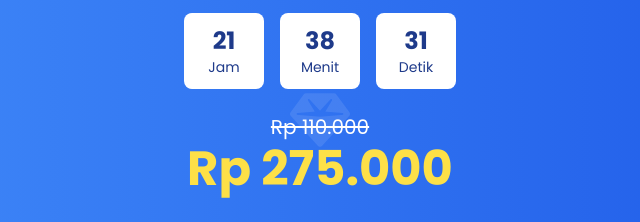
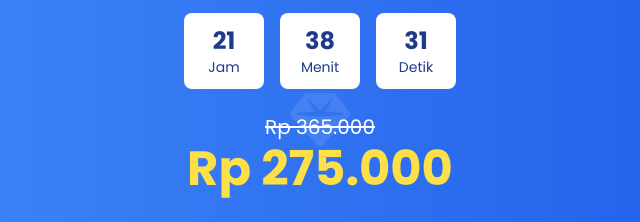
Before and after one commit to Anisastore/newnoslipgriphijab, a plain HTML site: page index.html in a window 1280 px wide. Shown: the part 2631-2853 px from the top of the page, 320-960 px from the left. Drawn offline with nearby package versions, Linux system fonts and the light colour scheme; a script that the page names is missing.

Commit message:
Update index.html

```diff
--- a/index.html
+++ b/index.html
@@ -261,7 +261,7 @@ Desain minimalis dengan potongan rapi menambah kesan clean & chic di setiap akti
                     </div>
 
                     <div class="flex flex-col items-center mb-6">
-                        <div class="text-xl line-through mb-1">Rp 110.000</div>
+                        <div class="text-xl line-through mb-1">Rp 365.000</div>
                         <div class="text-4xl md:text-5xl font-bold text-yellow-300">Rp 275.000</div>
                         <br>
                         <div class="bg-yellow-400 text-blue-900 font-bold py-2 px-4 rounded-full mt-2">
```
